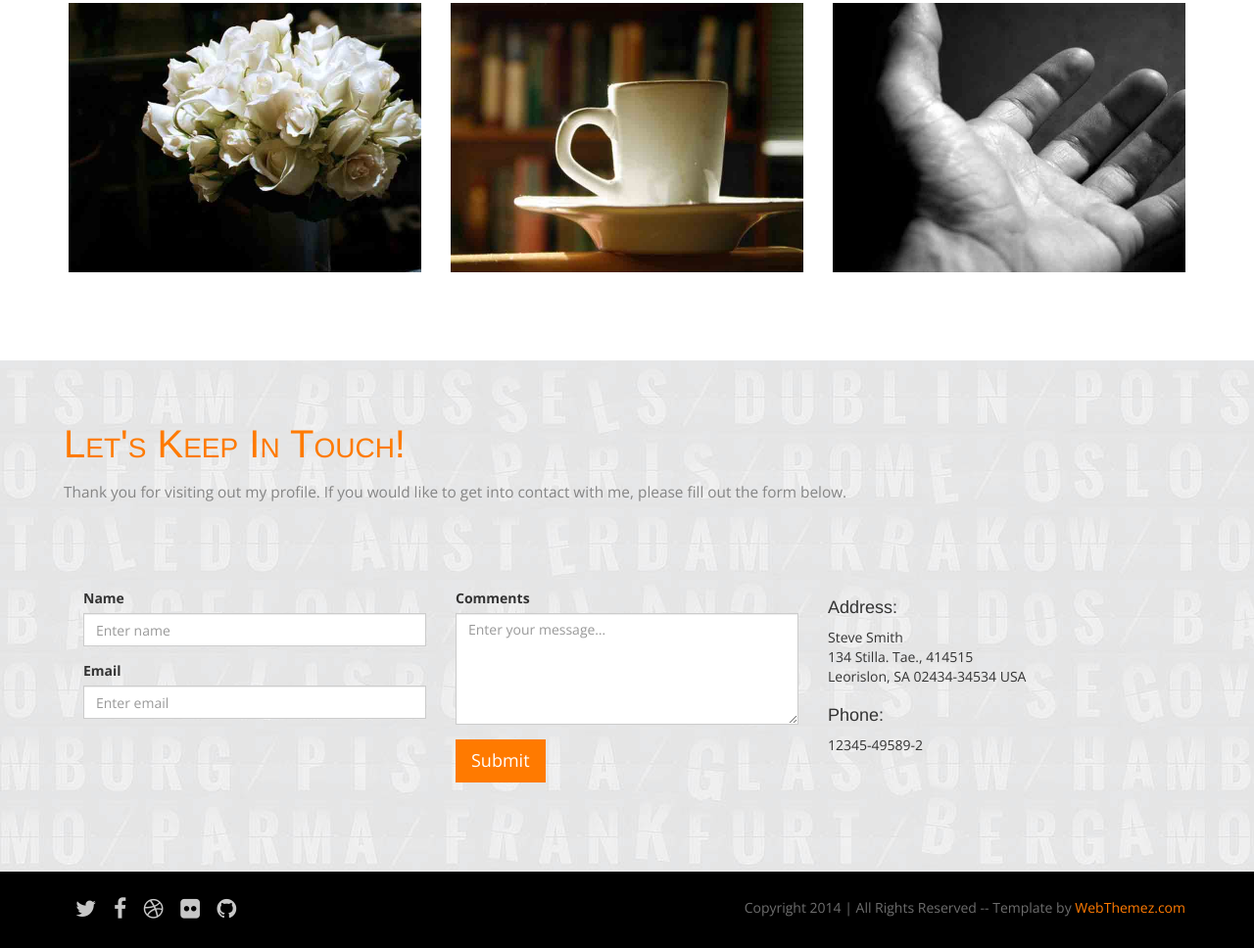
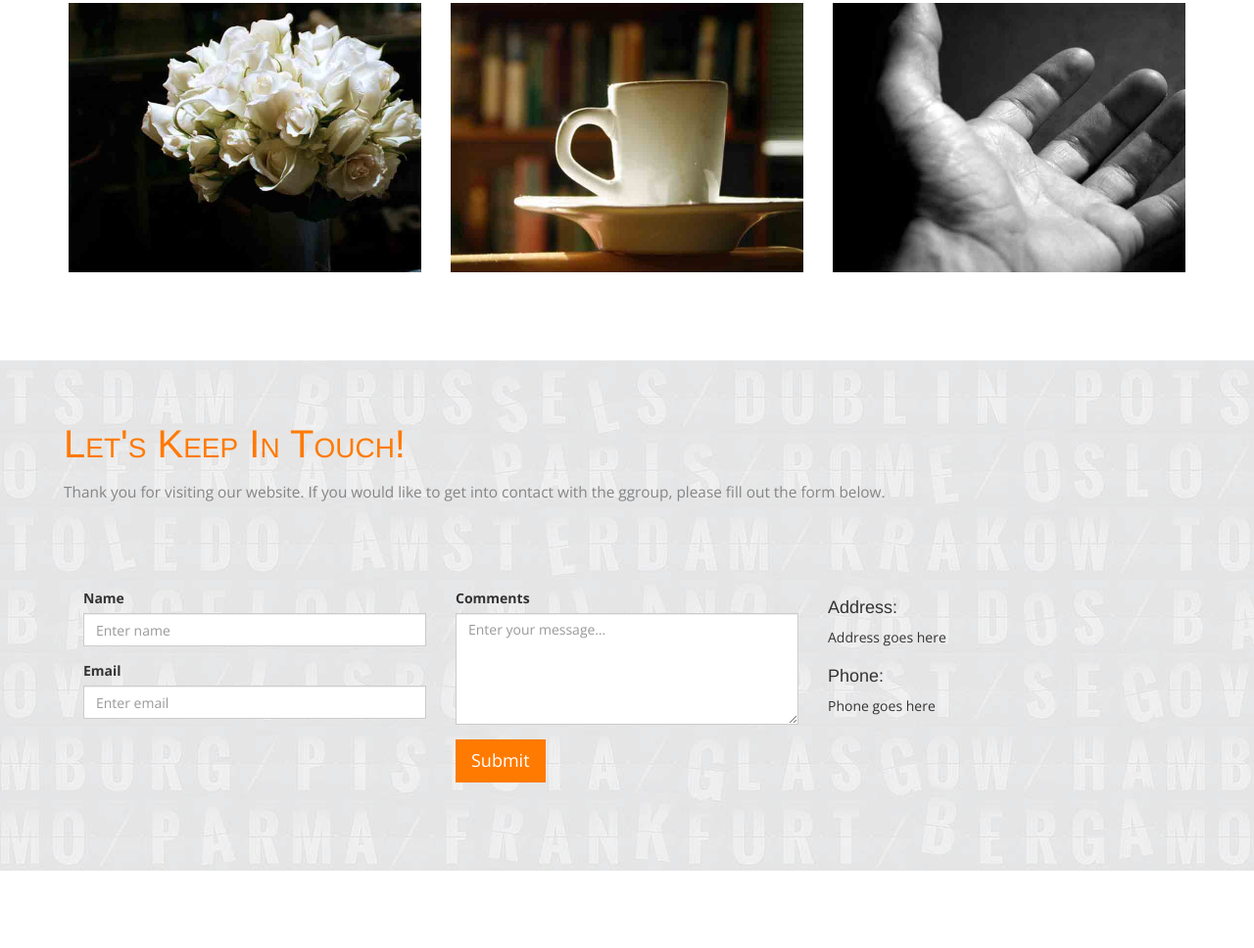
Before and after one commit to QuantumGoats/QuantumGoats.github.io, a plain HTML site: page index.html in a window 1280 px wide. Shown: the part 2988-3956 px from the top of the page at 98% size. After the commit the page ends 3877 px from the top, so only its background shows below. Drawn offline with nearby package versions, Linux system fonts and the light colour scheme.

Commit message:
first commit

```diff
--- a/index.html
+++ b/index.html
@@ -277,7 +277,7 @@
       <div class="heading">
         <!-- Heading -->
         <h2>Let's Keep In Touch!</h2>
-        <p>Thank you for visiting out my profile. If you would like to get into contact with me, please fill out the form below.</p>
+        <p>Thank you for visiting our website. If you would like to get into contact with the ggroup, please fill out the form below.</p>
       </div>
     </div>
     <div class="row mrgn30">
@@ -304,13 +304,11 @@
       <div class="col-sm-4">
         <h4>Address:</h4>
         <address>
-        Steve Smith<br>
-        134 Stilla. Tae., 414515<br>
-        Leorislon, SA 02434-34534 USA <br>
+        Address goes here
         </address>
         <h4>Phone:</h4>
         <address>
-        12345-49589-2<br>
+        Phone goes here<br>
         </address>
       </div>
     </div>
@@ -319,17 +317,6 @@
 </section>
 
 <!--/.page-section-->
-<footer class="copyright">
-  <div class="container">
-    <div class="row">
-      <div class="col-md-6">
-        <div class="social pull-left"> <a href="#"><i class="fa fa-twitter"></i></a> <a href="#"><i class="fa fa-facebook"></i></a> <a href="#"><i class="fa fa-dribbble"></i></a> <a href="#"><i class="fa fa-flickr"></i></a> <a href="#"><i class="fa fa-github"></i></a> </div>
-      </div>
-      <div class="col-md-6"> <span class="pull-right">Copyright 2014 | All Rights Reserved  -- Template by <a href="http://webThemez.com">WebThemez.com</a></span> </div>
-    </div>
-    <!-- / .row -->
-  </div>
-</footer>
 <a href="#top" class="topHome"><i class="fa fa-chevron-up fa-2x"></i></a>
 
 <!--[if lte IE 8]><script src="//ajax.googleapis.com/ajax/libs/jquery/1.11.0/jquery.min.js"></script><![endif]-->
```
